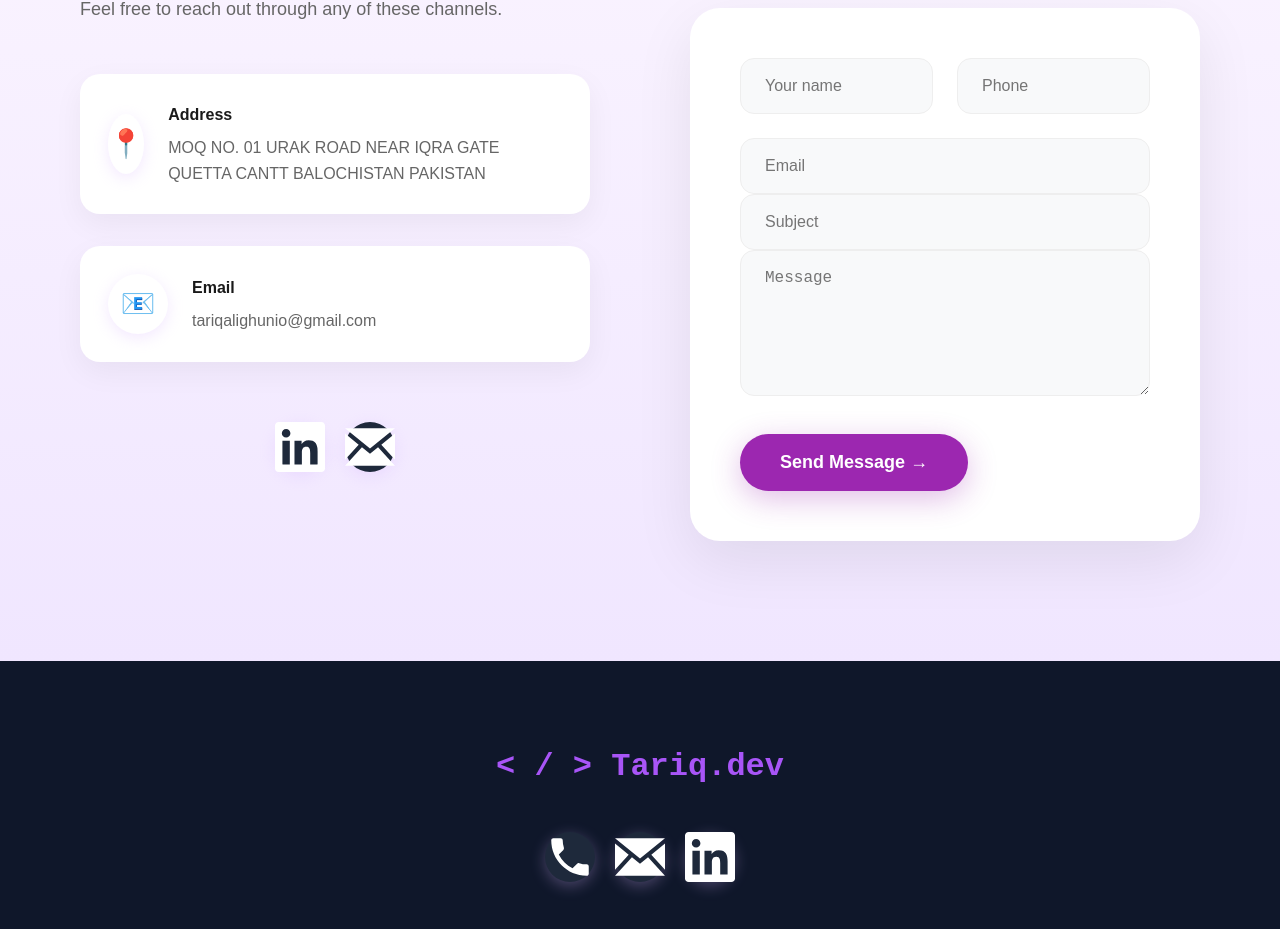
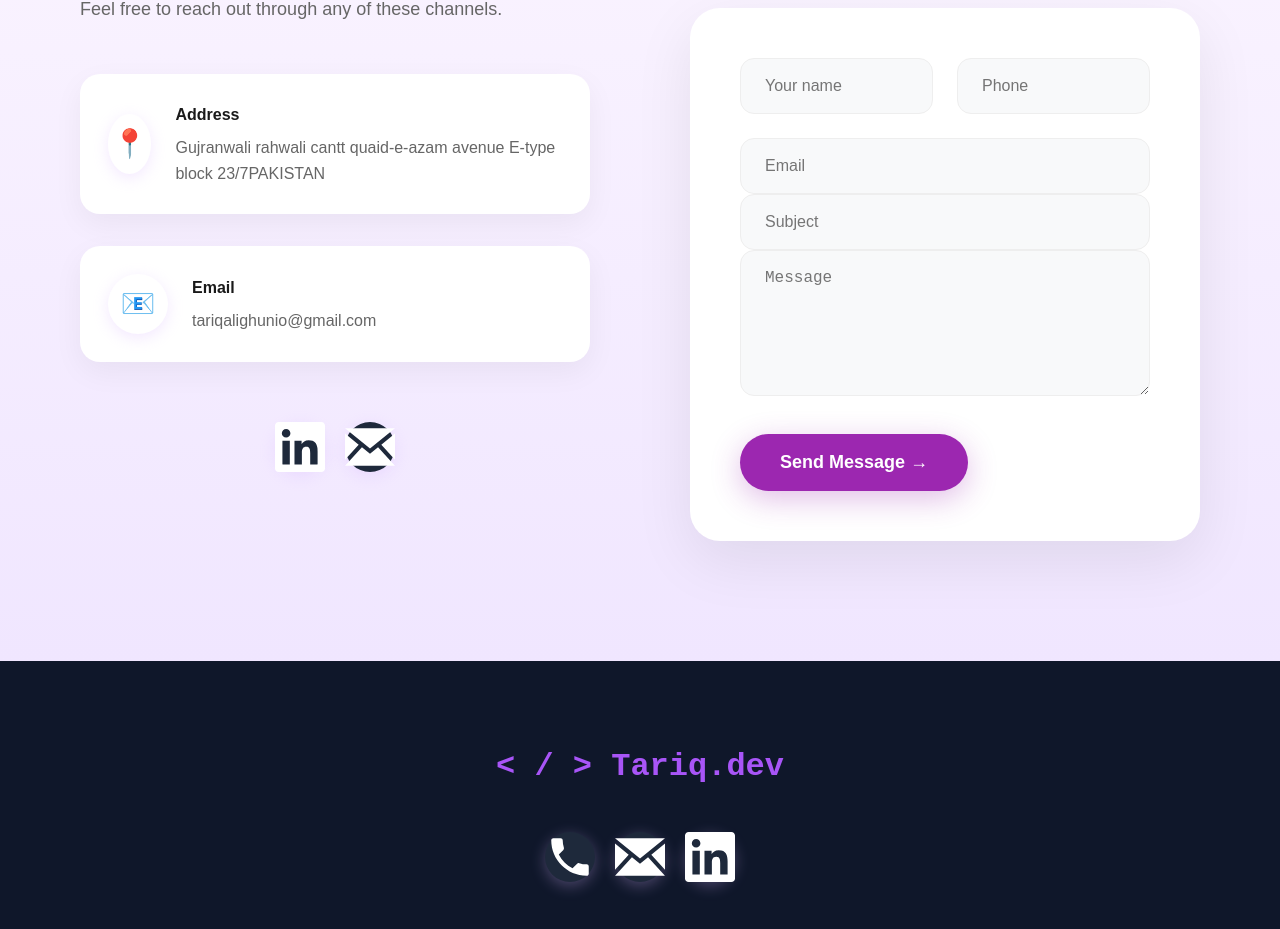
Before and after one commit to talliaalam793-star/accounting-project, a React (Vite) app in the folder vite-project/: page / in a window 1280 px wide. Shown: the part 7428-8357 px from the top of the page. Built offline with nearby package versions, Linux system fonts and the light colour scheme.

Commit message:
Update Contact component

```diff
--- a/vite-project/src/components/Contact.jsx
+++ b/vite-project/src/components/Contact.jsx
@@ -52,7 +52,7 @@ const Contact = () => {
                 <span className="info-icon">📍</span>
                 <div>
                   <strong>Address</strong>
-                  <p>MOQ NO. 01 URAK ROAD NEAR IQRA GATE QUETTA CANTT BALOCHISTAN PAKISTAN</p>
+                  <p>Gujranwali rahwali cantt quaid-e-azam avenue E-type block 23/7PAKISTAN</p>
                 </div>
               </div>
 
```
